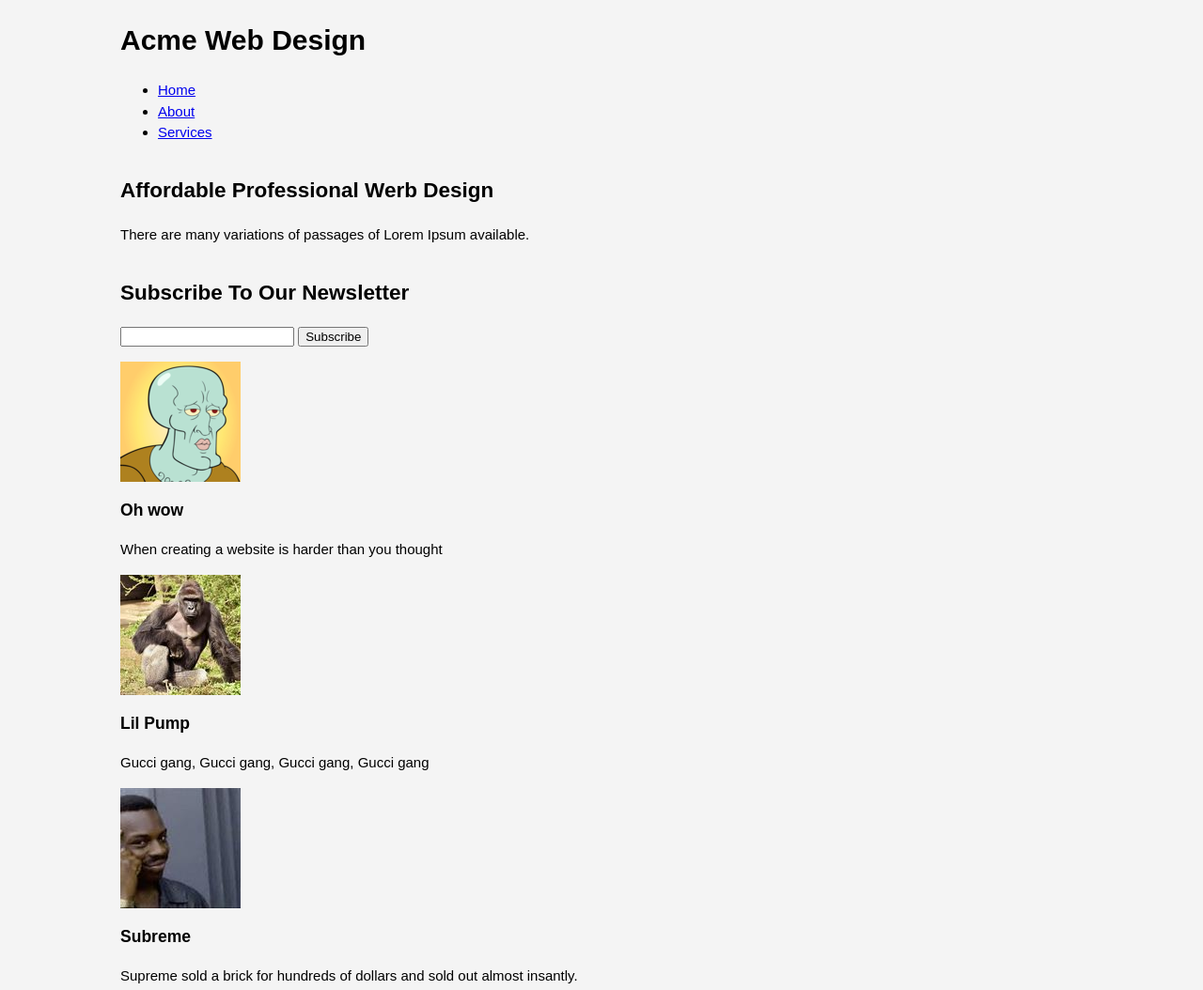
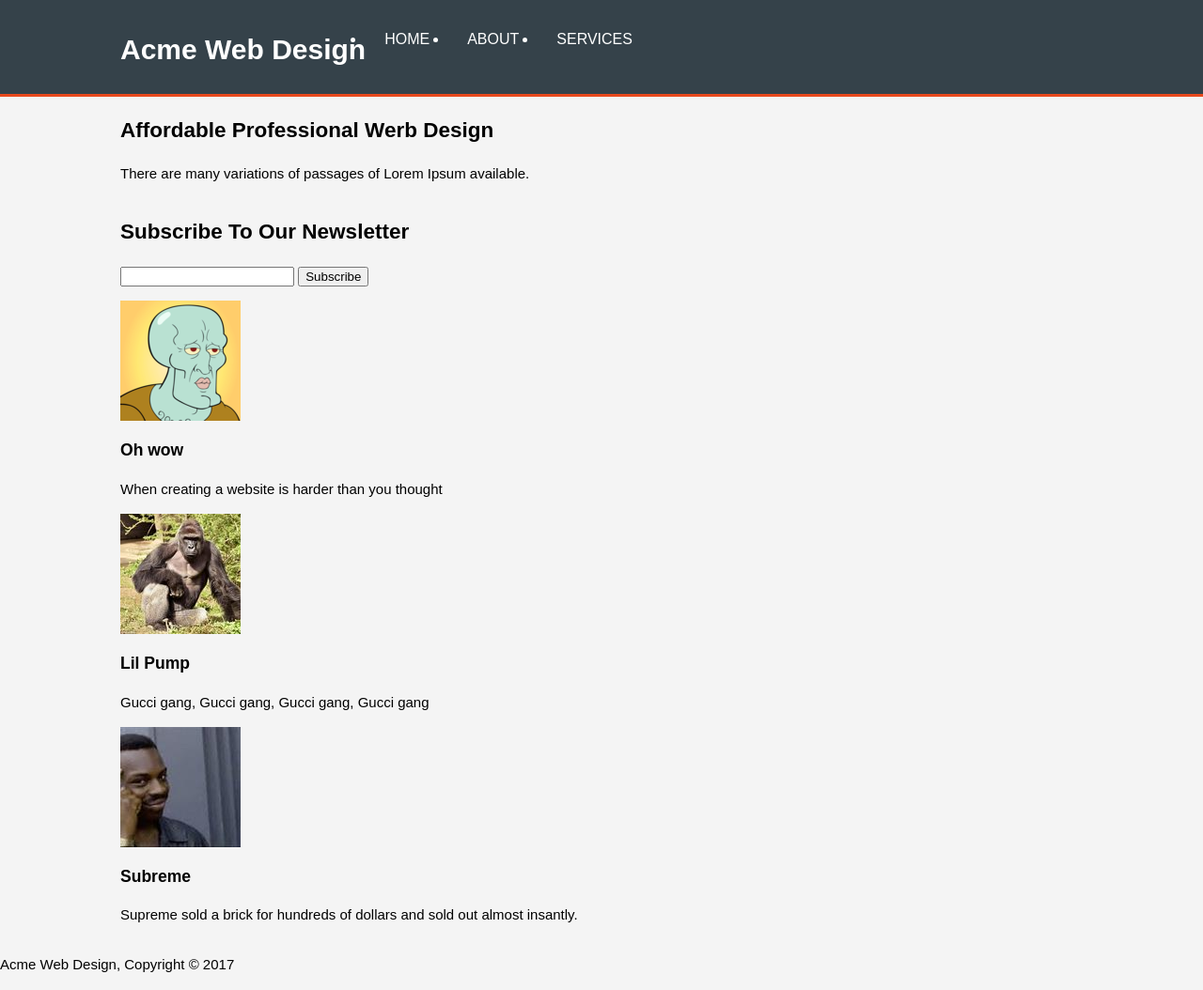
Before and after one commit to EmmersonChaustin/EmmersonChaustin.github.io, a plain HTML site: page index.html in a window 1280 px wide. Shown: the top 1054 px of the page at 94% size. Drawn offline with Linux system fonts and the light colour scheme; files that its build step writes are made by us from their sources.

Commit message:
Anything

```diff
--- a/index.html
+++ b/index.html
@@ -1,7 +1,7 @@
 <html>
     <head>
         <title>Acme Web Design | Welcome</title>
-        <link rel="stylesheet" href="./css/style.css">
+        <link rel="stylesheet" href="style.css">
     </head>
     <body>
         <header>
--- a/style.css
+++ b/style.css
@@ -10,3 +10,38 @@ body{
     margin:auto;
     overflow:hidden;
 }
+
+/* Header */
+header{
+    background: #35424a;
+    color: #ffffff;
+    padding-top:30px;
+    min-height:70px;
+    border-bottom: #e8491d 3px solid;
+}
+
+header a{
+    color: #ffffff;
+    text-decoration:none;
+    text-transform: uppercase;
+    font-size: 16px;
+}
+
+header ul{
+    margin:0;
+    padding:0;
+}
+
+header li{
+    float:left;
+    dispaly:inline;
+    padding: 0 20px 0 20px;
+}
+
+header #branding{
+    float:left;
+}
+
+header #branding h1{
+    margin:0;
+}
```
